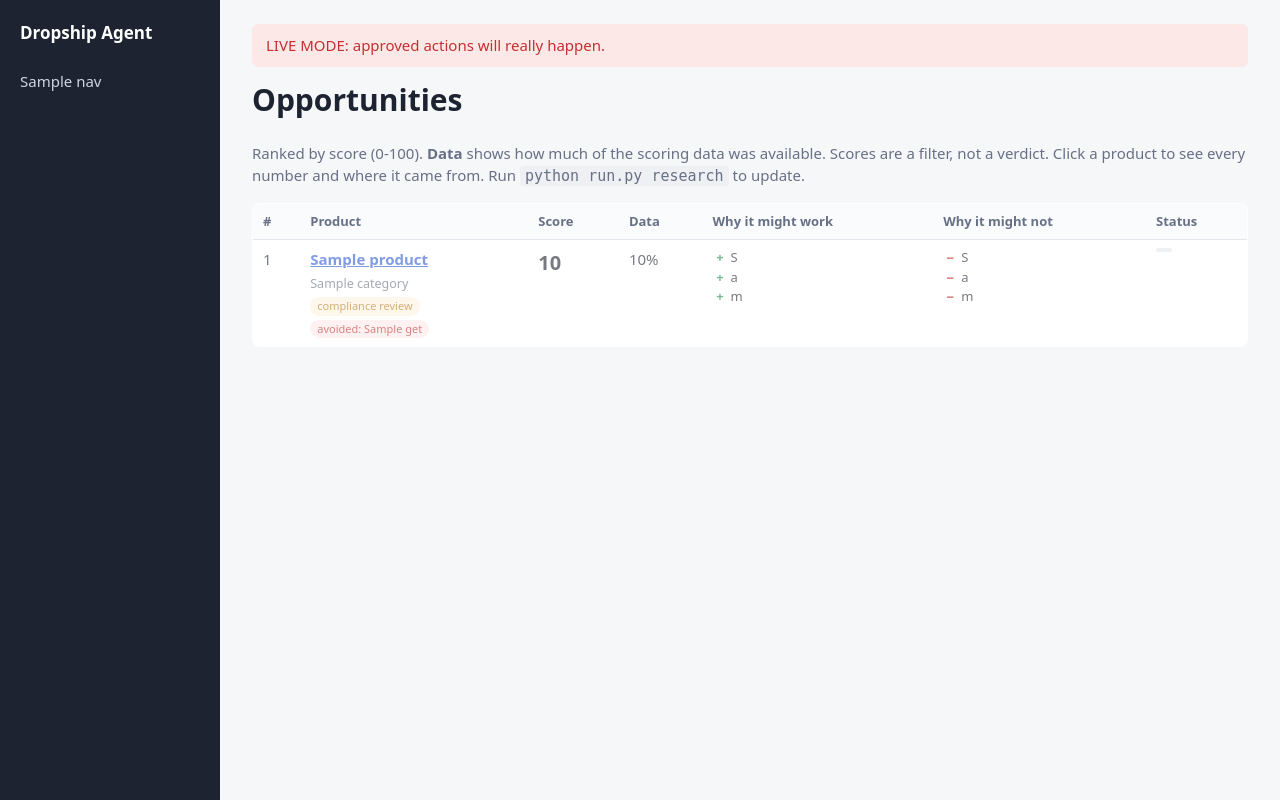
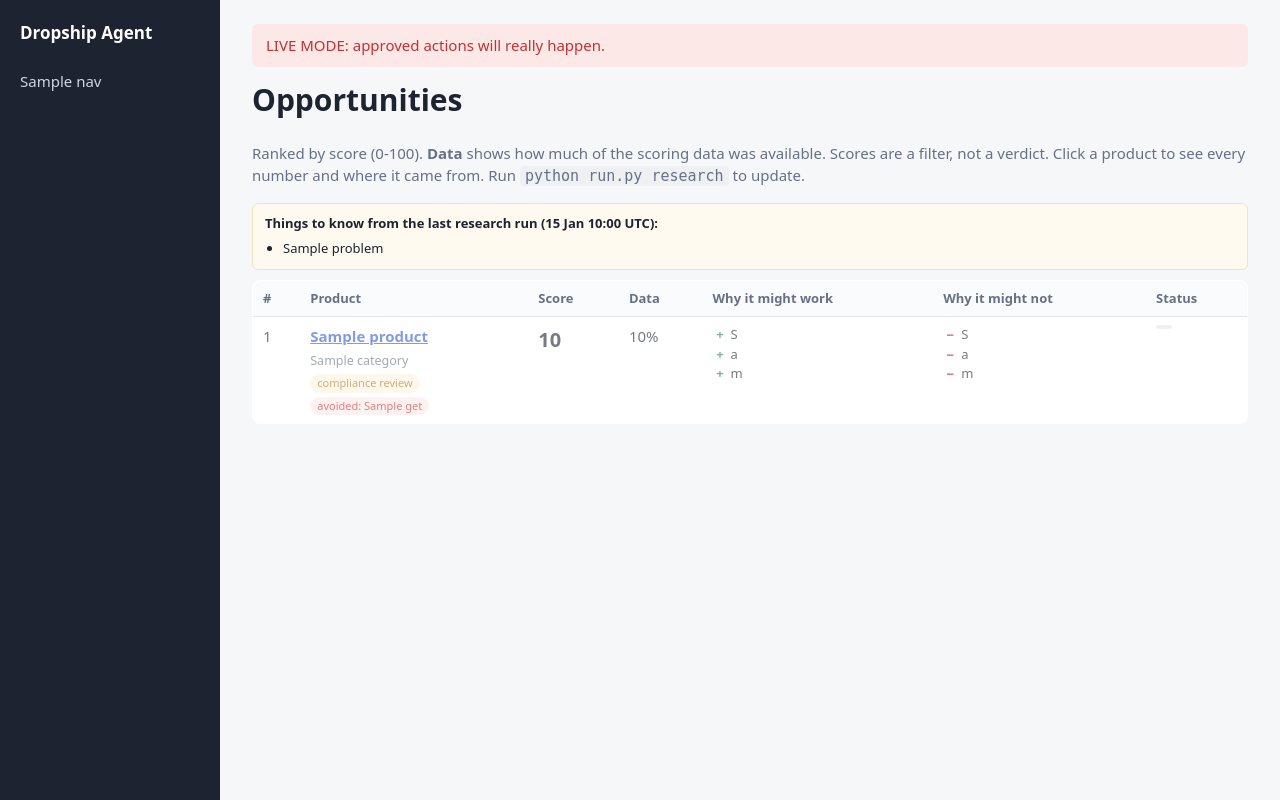
Before and after one commit to DsnTasy/trade-journal, a FastAPI app: template dropship-agent/app/dashboard/templates/products.html in a window 1280 px wide. Run offline with FastAPI, Linux system fonts and the light colour scheme; the template is opened without the code that fills it: most values are stand-ins (such as "Sample title", 1, 10 or a date in 2020).

Commit message:
dropship-agent: show research warnings on the Opportunities page
Problems from the last research run (e.g. an unreadable Google Trends
file or keywords not found in any export) were only in the logs when
research ran from the dashboard. They now appear above the ranking.

Co-Authored-By: Claude Opus 5.5 <noreply@anthropic.com>
Claude-Session: https://claude.ai/code/session_017uUsYPrQmsXpmxcyzc6Y8d

```diff
--- a/dropship-agent/app/api/main.py
+++ b/dropship-agent/app/api/main.py
@@ -160,7 +160,11 @@ def create_app(settings: Settings | None = None, engine: Engine | None = None, f
         rows = list(session.scalars(select(Product)))
         # Ranked: not-excluded first, then highest score; unscored products last.
         rows.sort(key=lambda p: (bool((p.score_details or {}).get("excluded")), p.score is None, -(p.score or 0)))
-        return render(request, "products.html", session, products=rows)
+        # Show what the last research run couldn't use (e.g. an unreadable Trends file), not just in the logs.
+        last = session.scalars(select(LogEntry).where(LogEntry.module == "product_research", LogEntry.action == "run")
+                               .order_by(LogEntry.id.desc())).first()
+        problems = (last.details or {}).get("problems", []) if last else []
+        return render(request, "products.html", session, products=rows, problems=problems, last_run=last)
 
     @app.get("/products/{product_id}", response_class=HTMLResponse)
     def product_detail(request: Request, product_id: int, session: Session = Depends(get_session)):
--- a/dropship-agent/app/dashboard/templates/products.html
+++ b/dropship-agent/app/dashboard/templates/products.html
@@ -5,6 +5,10 @@
 <p class="muted">Ranked by score (0-100). <strong>Data</strong> shows how much of the scoring data was available.
 Scores are a filter, not a verdict. Click a product to see every number and where it came from.
 Run <code>python run.py research</code> to update.</p>
+{% if problems %}
+<div class="findings"><strong>Things to know from the last research run{% if last_run %} ({{ last_run.created_at.strftime('%d %b %H:%M') }} UTC){% endif %}:</strong>
+  <ul>{% for p in problems %}<li>{{ p }}</li>{% endfor %}</ul></div>
+{% endif %}
 {% if products %}
 <table>
   <thead><tr><th>#</th><th>Product</th><th>Score</th><th>Data</th><th>Why it might work</th><th>Why it might not</th><th>Status</th></tr></thead>
```
Also changed, not shown: dropship-agent/tests/test_research_service.py (+9 -1 lines).
